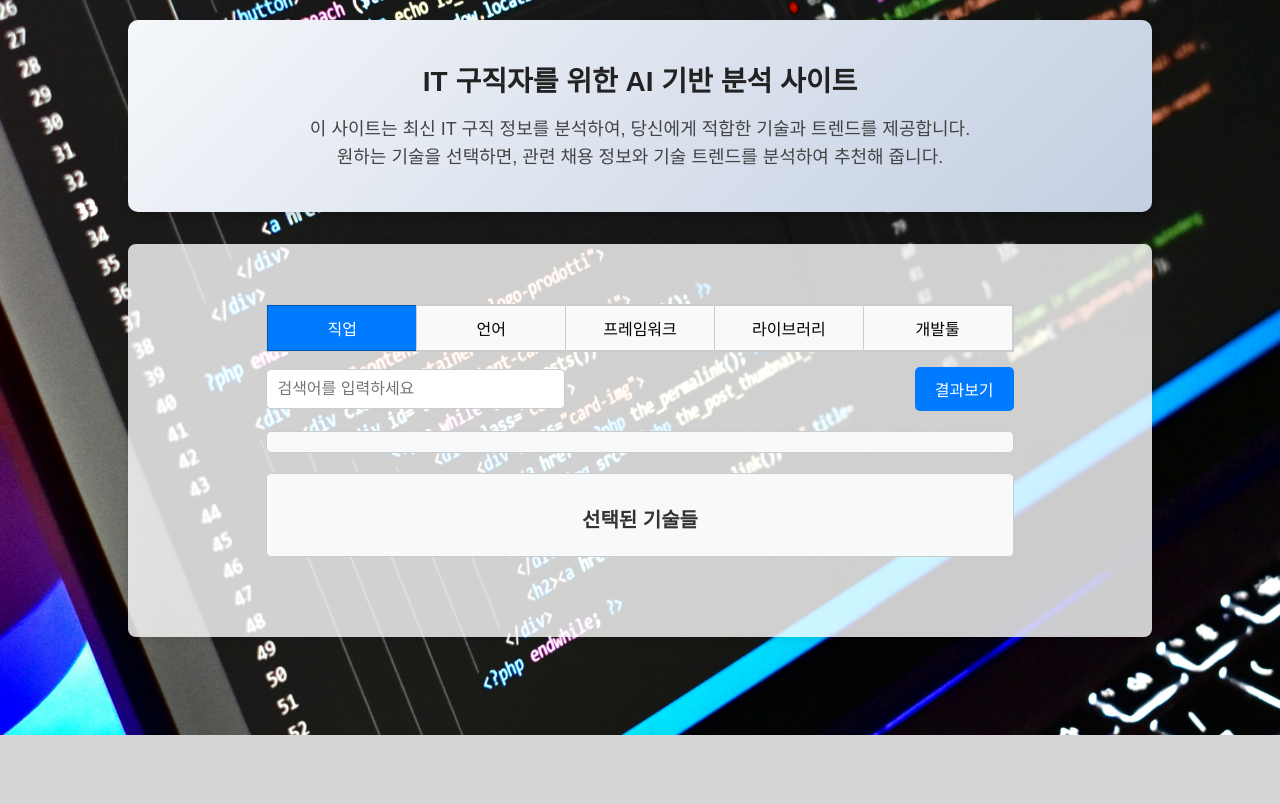
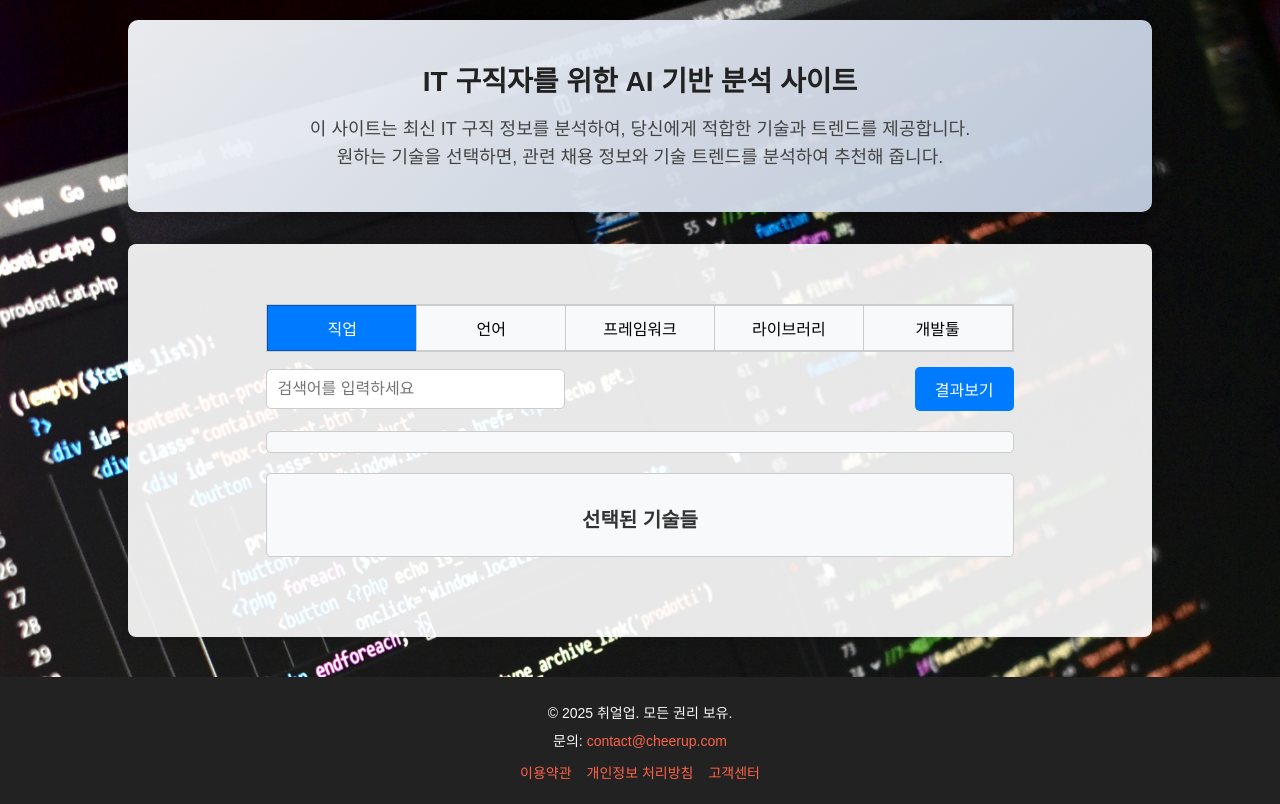
Before and after one commit to asite444/CheerUpProject, a FastAPI app: page / in a window 1280 px wide. Shown: the part 65-869 px from the top of the page. Before the commit the page ends 800 px from the top, so only its background shows below. Run offline with FastAPI, Linux system fonts and the light colour scheme; data that the repository does not hold is empty; some libraries are stand-ins or nearby versions.

Commit message:
0210 오전커밋밋

```diff
--- a/app/static/css/container.css
+++ b/app/static/css/container.css
@@ -3,7 +3,7 @@
     width: 80%;
     margin: 2rem auto;
     padding: 1rem;
-    background: rgba(255, 255, 255, 0.8);
+    background: rgba(255, 255, 255, 0.9);
     box-shadow: 0 2px 8px rgba(0, 0, 0, 0.1);
     border-radius: 8px;
     display: flex;
--- /dev/null
+++ b/app/static/css/footer.css
@@ -0,0 +1,39 @@
+.site-footer {
+    background: #222; /* 어두운 배경 */
+    color: #f8f9fa; /* 밝은 텍스트 */
+    text-align: center;
+    padding: 20px 0;
+    margin-top: 40px;
+    font-size: 14px;
+}
+
+.site-footer .footer-content {
+    width: 80%;
+    margin: 0 auto;
+}
+
+.site-footer p {
+    margin: 5px 0;
+}
+
+.site-footer a {
+    color: #ff6347; /* 주황색 강조 */
+    text-decoration: none;
+}
+
+.site-footer a:hover {
+    text-decoration: underline;
+}
+
+.site-footer .footer-links {
+    list-style: none;
+    padding: 0;
+    margin-top: 10px;
+    display: flex;
+    justify-content: center;
+    gap: 15px;
+}
+
+.site-footer .footer-links li {
+    display: inline;
+}
--- a/app/static/css/main.css
+++ b/app/static/css/main.css
@@ -17,7 +17,7 @@ body.swal2-shown {
 .site-intro {
     text-align: center;
     padding: 40px 20px;
-    background: linear-gradient(135deg, #f5f7fa, #c3cfe2); /* 부드러운 블루-그레이 계열 */
+    background: linear-gradient(135deg, rgba(245, 247, 250, 0.95), rgba(195, 207, 226, 0.95)); /* 투명도 추가 */
     color: #333;
     border-radius: 10px;
     margin: 20px auto;
--- a/app/templates/main.html
+++ b/app/templates/main.html
@@ -12,6 +12,7 @@
      <link rel="stylesheet" href="..\static\css\container.css">
      <link rel="stylesheet" href="..\static\css\sticky_note.css">
      <link rel="stylesheet" href="..\static\css\table.css">
+     <link rel="stylesheet" href="..\static\css\footer.css">
      <link rel="stylesheet" href="..\static\css\main.css">
      <link rel="stylesheet" href="..\static\css\analysis-result.css">
     <!--  jquery 사용하기 -->
@@ -521,7 +522,20 @@ function handleMouseUp(event) {
     </div>
     </main>
 
+    <footer class="site-footer">
+        <div class="footer-content">
+            <p>&copy; 2025 취얼업. 모든 권리 보유.</p>
+            <p>문의: <a href="mailto:contact@cheerup.com">contact@cheerup.com</a></p>
+            <ul class="footer-links">
+                <li><a href="#">이용약관</a></li>
+                <li><a href="#">개인정보 처리방침</a></li>
+                <li><a href="#">고객센터</a></li>
+            </ul>
+        </div>
+    </footer>
+</div>
 
-</div>
+
+
 </body>
 </html>
```
